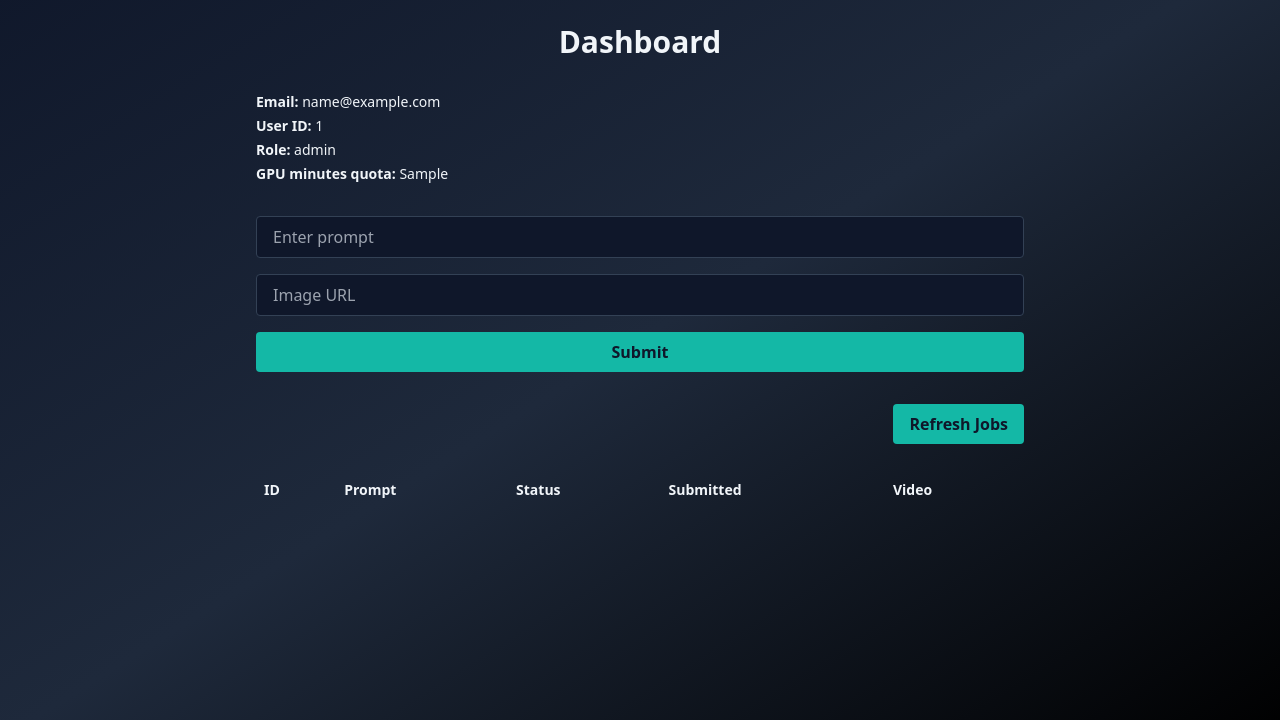
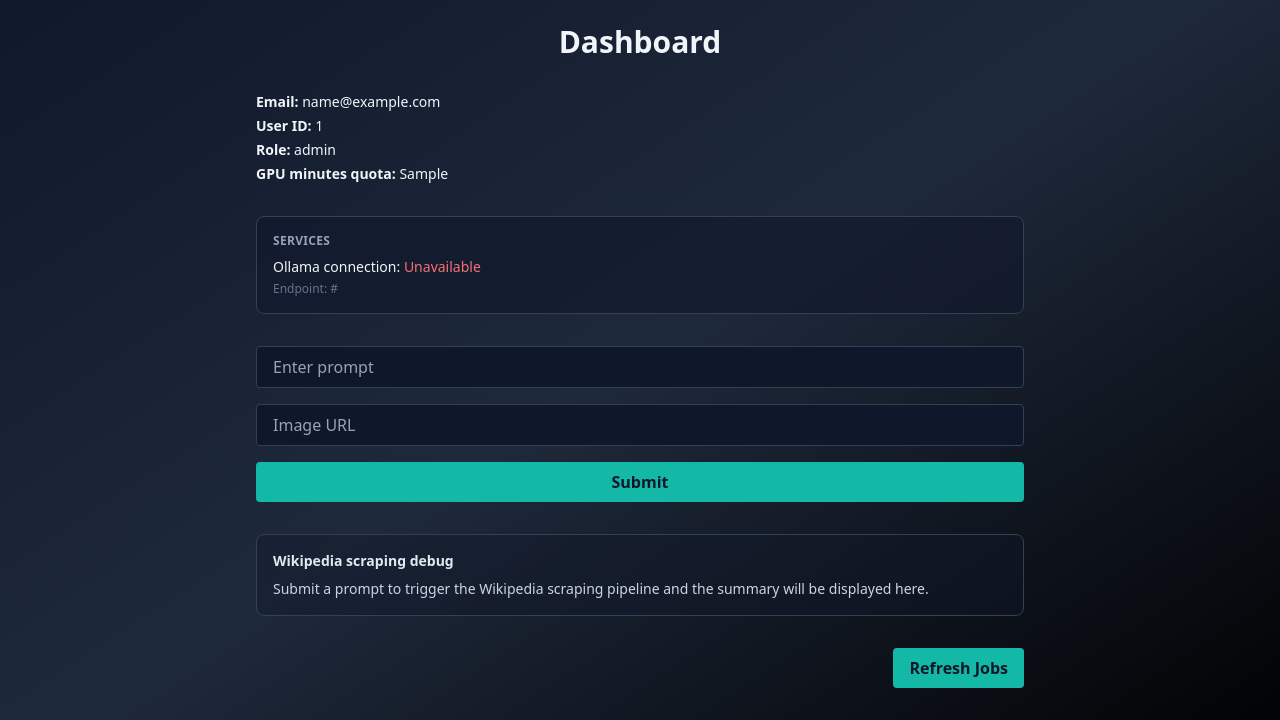
Before and after one commit to AnthonyM951/bloc4_final_project, a Flask app: template src/templates/dashboard.html in a window 1280 px wide. Shown: the part 60-780 px from the top of the page. Run offline with Flask 3, Linux system fonts and the light colour scheme; the template is opened without the code that fills it: most values are stand-ins (such as "Sample title", 1, 10 or a date in 2020); a database or web service that is not in the repository returns one stand-in record (values such as "Sample title"); lists and menus that the app fills with data are empty; some libraries are stand-ins or nearby versions.

Commit message:
Display Ollama status and add dashboard scraping debug

```diff
--- a/src/app.py
+++ b/src/app.py
@@ -56,6 +56,16 @@ def sanitize_text(text: str) -> str:
 
 
 OLLAMA_URL = os.getenv("OLLAMA_URL", "http://localhost:11434")
+
+
+def check_ollama_connection(timeout: float = 2.0) -> bool:
+    """Return ``True`` when the Ollama service responds, ``False`` otherwise."""
+
+    try:
+        resp = requests.get(f"{OLLAMA_URL}/api/tags", timeout=timeout)
+        return resp.ok
+    except Exception:
+        return False
 
 
 def ollama_generate(prompt: str, model: str | None = None) -> str:
@@ -393,6 +403,8 @@ def dashboard():
         email=session.get("email"),
         role=session.get("role", "user"),
         gpu_minutes_quota=session.get("gpu_minutes_quota"),
+        ollama_connected=check_ollama_connection(),
+        ollama_url=OLLAMA_URL,
     )
 
 
--- a/src/templates/dashboard.html
+++ b/src/templates/dashboard.html
@@ -11,6 +11,18 @@
     <p><strong>GPU minutes quota:</strong> {{ gpu_minutes_quota }}</p>
     {% endif %}
   </div>
+  <div class="p-4 rounded-lg border border-slate-700 bg-slate-900/60">
+    <p class="text-xs font-semibold uppercase tracking-wide text-slate-400">Services</p>
+    <p class="mt-2 text-sm">
+      Ollama connection:
+      {% if ollama_connected %}
+      <span class="text-green-400 font-medium">Connected</span>
+      {% else %}
+      <span class="text-red-400 font-medium">Unavailable</span>
+      {% endif %}
+    </p>
+    <p class="mt-1 text-xs text-slate-500 break-words">Endpoint: {{ ollama_url }}</p>
+  </div>
   {% if session.get('role') == 'admin' %}
   <div class="text-right">
     <a href="/admin" class="px-4 py-2 rounded bg-indigo-500 hover:bg-indigo-400 text-slate-900 font-semibold">Admin Dashboard</a>
@@ -21,6 +33,12 @@
     <input id="image-url" class="w-full px-4 py-2 rounded bg-slate-900 border border-slate-700 focus:outline-none focus:ring-2 focus:ring-teal-500" type="text" placeholder="Image URL" required />
     <button class="w-full py-2 rounded bg-teal-500 hover:bg-teal-400 text-slate-900 font-semibold" type="submit">Submit</button>
   </form>
+  <section class="p-4 rounded-lg border border-slate-700 bg-slate-900/40 space-y-2">
+    <h2 class="text-sm font-semibold text-slate-200">Wikipedia scraping debug</h2>
+    <div id="scrape-debug" class="text-sm text-slate-300">
+      Submit a prompt to trigger the Wikipedia scraping pipeline and the summary will be displayed here.
+    </div>
+  </section>
   <div class="text-right">
     <button id="refresh-jobs" class="px-4 py-2 rounded bg-teal-500 hover:bg-teal-400 text-slate-900 font-semibold">Refresh Jobs</button>
   </div>
@@ -39,6 +57,65 @@
 </div>
 <script>
 const USER_ID = {{ user_id | tojson }};
+const debugOutput = document.getElementById('scrape-debug');
+
+function updateDebugMessage(message, tone = 'info') {
+  if (!debugOutput) return;
+  debugOutput.innerHTML = '';
+  const p = document.createElement('p');
+  p.textContent = message;
+  if (tone === 'error') {
+    p.className = 'text-red-400';
+  } else if (tone === 'success') {
+    p.className = 'text-green-400';
+  } else {
+    p.className = 'text-slate-300';
+  }
+  debugOutput.appendChild(p);
+}
+
+function renderScrapeResults(data, jobId) {
+  if (!debugOutput) return;
+  debugOutput.innerHTML = '';
+
+  const heading = document.createElement('p');
+  heading.className = 'text-xs uppercase tracking-wide text-slate-400';
+  heading.textContent = jobId ? `Job #${jobId} scraping results` : 'Scraping results';
+  debugOutput.appendChild(heading);
+
+  const keywordsLine = document.createElement('p');
+  keywordsLine.className = 'text-slate-300 mt-2';
+  const keywords = Array.isArray(data.keywords) && data.keywords.length ? data.keywords.join(', ') : 'N/A';
+  keywordsLine.textContent = `Keywords: ${keywords}`;
+  debugOutput.appendChild(keywordsLine);
+
+  const summary = document.createElement('p');
+  summary.className = 'text-slate-200 mt-2';
+  summary.textContent = data.summary ? data.summary : 'No summary generated.';
+  debugOutput.appendChild(summary);
+
+  if (data.results && typeof data.results === 'object') {
+    const list = document.createElement('ul');
+    list.className = 'list-disc list-inside mt-2 space-y-1 text-slate-400';
+    Object.entries(data.results).forEach(([keyword, links]) => {
+      const li = document.createElement('li');
+      if (Array.isArray(links) && links.length) {
+        const displayLinks = links.slice(0, 3).join(', ');
+        li.textContent = `${keyword}: ${displayLinks}`;
+      } else {
+        li.textContent = `${keyword}: No links found`;
+      }
+      list.appendChild(li);
+    });
+    debugOutput.appendChild(list);
+  }
+}
+
+function normalizeError(err) {
+  if (err instanceof Error) return err.message;
+  return typeof err === 'string' ? err : JSON.stringify(err);
+}
+
 async function loadJobs() {
   const res = await fetch(`/list_jobs/${USER_ID}`);
   const jobs = await res.json();
@@ -64,15 +141,66 @@ document.getElementById('job-form').addEventListener('submit', async (e) => {
   e.preventDefault();
   const prompt = document.getElementById('prompt').value;
   const imageUrl = document.getElementById('image-url').value;
-  await fetch('/submit_job', {
-    method: 'POST',
-    headers: {'Content-Type': 'application/json'},
-    body: JSON.stringify({ user_id: USER_ID, prompt, params: { image_url: imageUrl } })
-  });
-  loadJobs();
+  try {
+    const jobRes = await fetch('/submit_job', {
+      method: 'POST',
+      headers: {'Content-Type': 'application/json'},
+      body: JSON.stringify({ user_id: USER_ID, prompt, params: { image_url: imageUrl } })
+    });
+
+    let jobData;
+    if (jobRes.ok) {
+      jobData = await jobRes.json();
+    } else {
+      let detail = `${jobRes.status} ${jobRes.statusText}`;
+      try {
+        const payload = await jobRes.json();
+        if (payload && payload.error) {
+          detail = payload.error;
+        }
+      } catch (_) {}
+      throw new Error(detail);
+    }
+
+    if (e.target && typeof e.target.reset === 'function') {
+      e.target.reset();
+    }
+
+    loadJobs();
+    updateDebugMessage(`Job #${jobData.id} submitted. Running Wikipedia scraping debug...`);
+
+    try {
+      const summaryRes = await fetch('/wiki_summary', {
+        method: 'POST',
+        headers: {'Content-Type': 'application/json'},
+        body: JSON.stringify({ query: prompt })
+      });
+
+      if (!summaryRes.ok) {
+        let detail = `${summaryRes.status} ${summaryRes.statusText}`;
+        try {
+          const payload = await summaryRes.json();
+          if (payload && payload.error) {
+            detail = payload.error;
+          }
+        } catch (_) {}
+        throw new Error(detail);
+      }
+
+      const data = await summaryRes.json();
+      renderScrapeResults(data, jobData.id);
+    } catch (err) {
+      updateDebugMessage(`Scraping debug failed: ${normalizeError(err)}`, 'error');
+    }
+  } catch (err) {
+    updateDebugMessage(`Job submission failed: ${normalizeError(err)}`, 'error');
+  }
 });
 
-document.getElementById('refresh-jobs').addEventListener('click', loadJobs);
+const refreshButton = document.getElementById('refresh-jobs');
+if (refreshButton) {
+  refreshButton.addEventListener('click', loadJobs);
+}
 
 document.addEventListener('DOMContentLoaded', loadJobs);
 </script>
```
Also changed, not shown: src/tests/test_app.py (+28 -0 lines).
